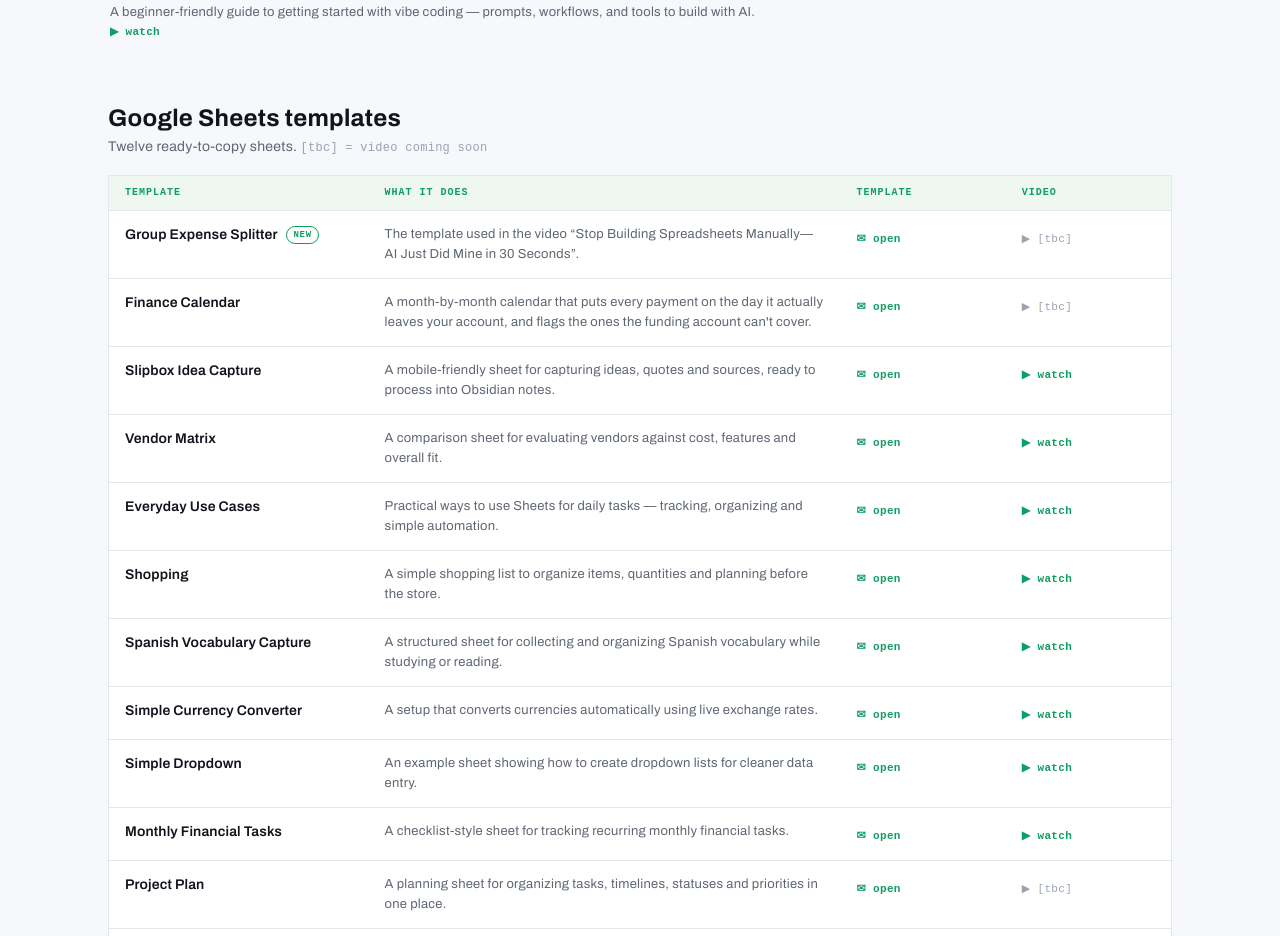
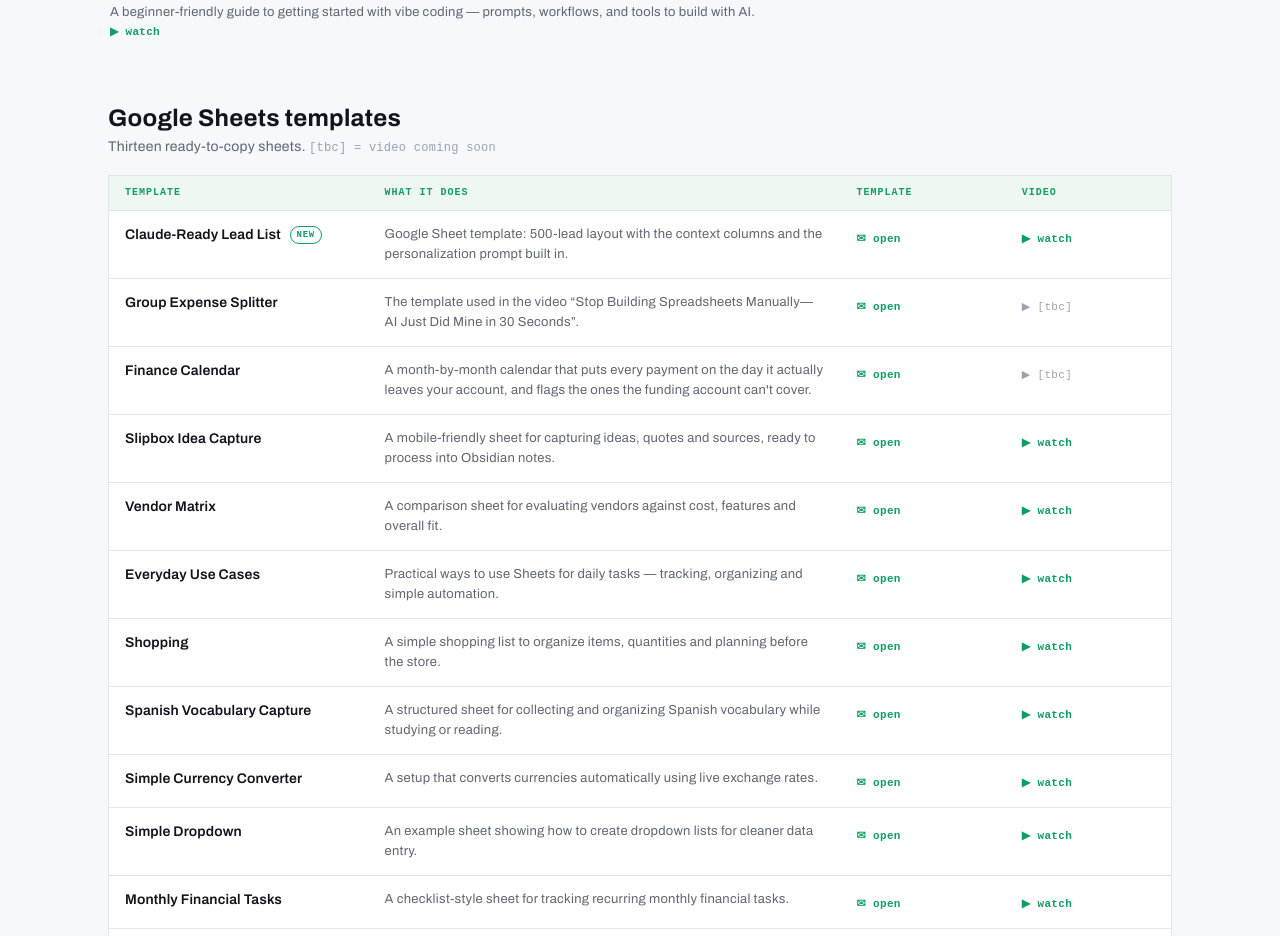
Before and after one commit to zzhenia/formula-commons, a plain HTML site: page index.html in a window 1280 px wide. Shown: the part 772-1708 px from the top of the page. Drawn offline with Linux system fonts and the light colour scheme; a web font is replaced by a local one.

Commit message:
Sheets table: 0081: video link for Claude-Ready Lead List

```diff
--- a/index.html
+++ b/index.html
@@ -110,7 +110,7 @@
     <!-- Google Sheets Templates — Data Table -->
     <div class="section" data-section-cat="sheets">
       <h2 class="section-heading">Google Sheets templates</h2>
-      <p class="section-sub">Twelve ready-to-copy sheets. <span class="tbc">[tbc] = video coming soon</span></p>
+      <p class="section-sub">Thirteen ready-to-copy sheets. <span class="tbc">[tbc] = video coming soon</span></p>
       <div class="data-table">
         <div class="data-table-head">
           <div>Template</div>
@@ -119,8 +119,15 @@
           <div>Video</div>
         </div>
 
+        <div class="data-table-row" id="ai-lead-email-personalizer" data-gate data-slug="ai-lead-email-personalizer" data-name="Claude-Ready Lead List" data-url="https://docs.google.com/spreadsheets/d/1TTTixL7VhFFmBNXVETSzBbLTv899Bs5-8l-jweo_HN8/copy">
+          <div class="dt-name">Claude-Ready Lead List <span class="dt-badge">new</span></div>
+          <div class="dt-desc">Google Sheet template: 500-lead layout with the context columns and the personalization prompt built in.</div>
+          <div><span class="dt-link">&#9993; open</span></div>
+          <div><a class="dt-link" href="https://www.youtube.com/watch?v=F5avVLKCEkA" target="_blank" onclick="event.stopPropagation()">&#9654; watch</a></div>
+        </div>
+
         <div class="data-table-row" id="group-expense-splitter" data-gate data-slug="group-expense-splitter" data-name="Group Expense Splitter" data-url="https://docs.google.com/spreadsheets/d/1Ky2-htRRgM_dIX85r9g-_cjNvb8Vcx0lvhWKaVO1Bq8/copy">
-          <div class="dt-name">Group Expense Splitter <span class="dt-badge">new</span></div>
+          <div class="dt-name">Group Expense Splitter</div>
           <div class="dt-desc">The template used in the video “Stop Building Spreadsheets Manually—AI Just Did Mine in 30 Seconds”.</div>
           <div><span class="dt-link">&#9993; open</span></div>
           <div><span class="dt-link pending">&#9654; [tbc]</span></div>
```
